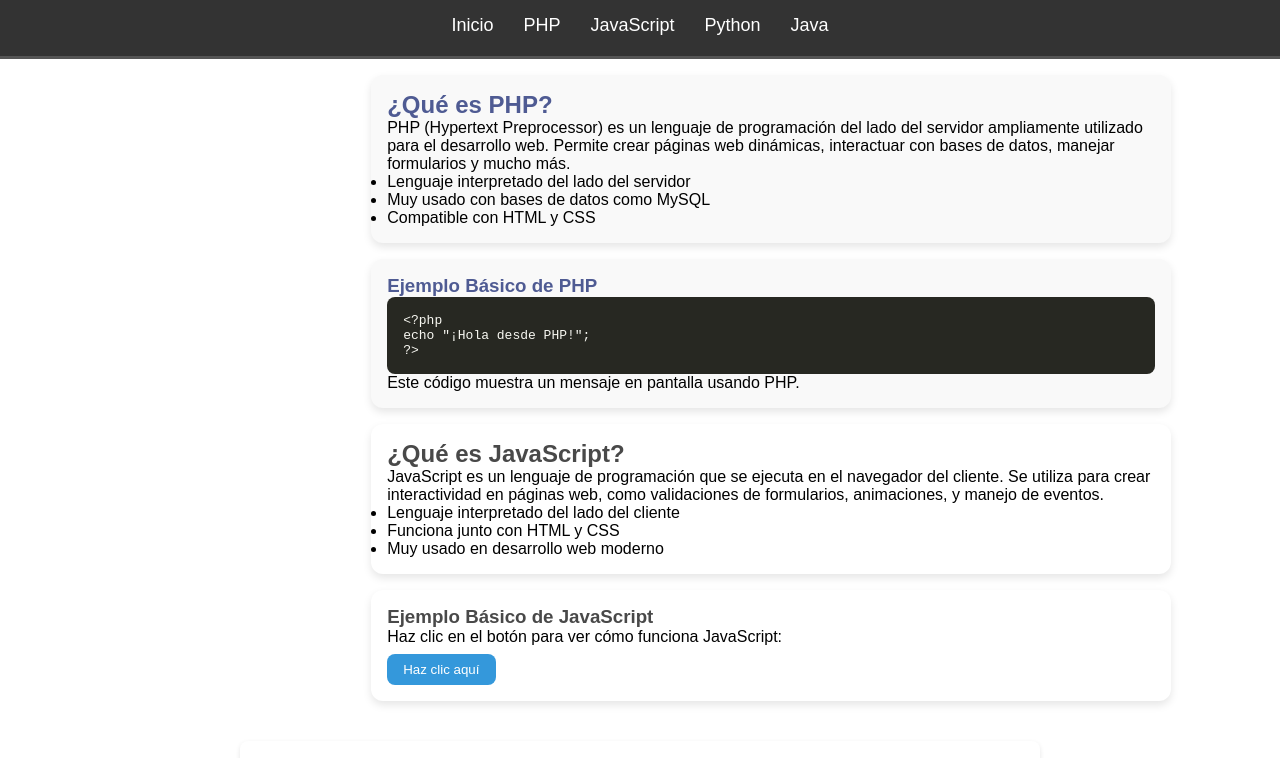
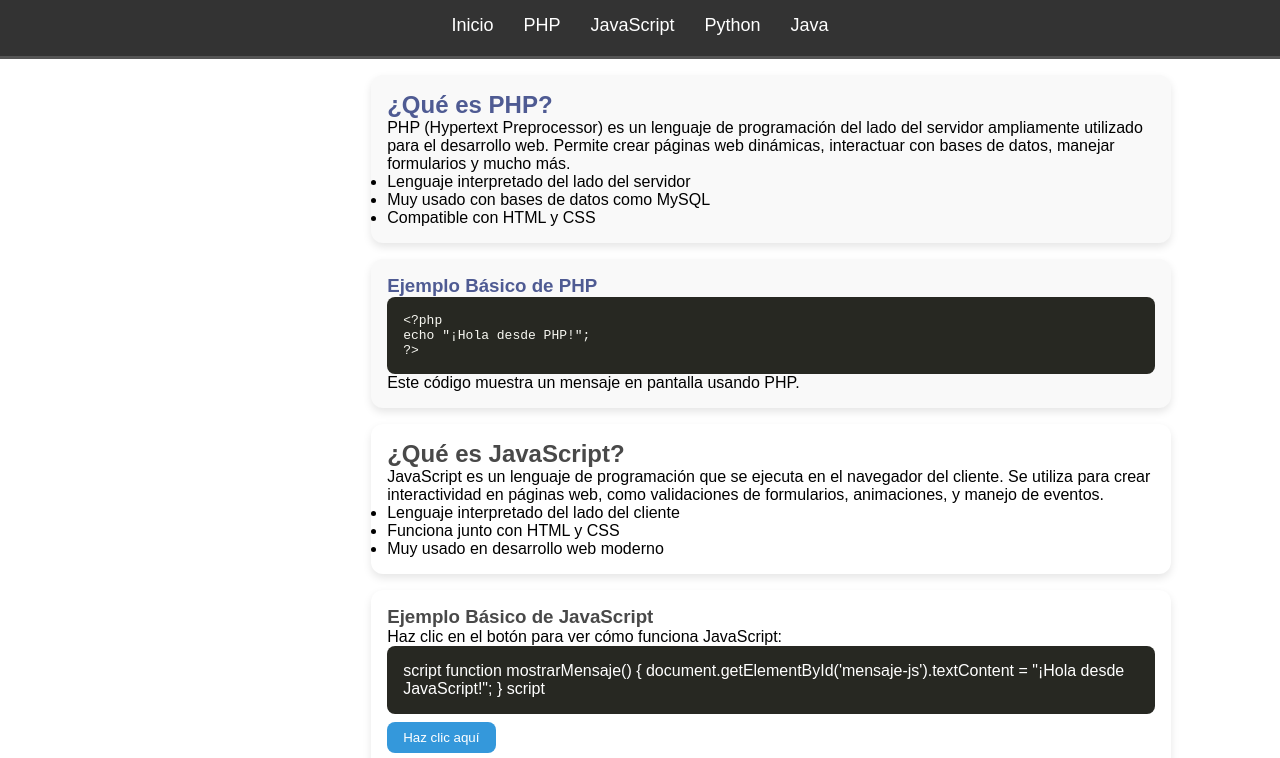
Before and after one commit to 2007-ghost/language_dev, a plain HTML site: page index.html in a window 1280 px wide. Shown: the top 758 px of the page. Drawn offline with Linux system fonts and the light colour scheme.

Commit message:
feat: actualización del ejemplo de JavaScript para mostrar un mensaje

```diff
--- a/index.html
+++ b/index.html
@@ -49,6 +49,16 @@ echo "¡Hola desde PHP!";
 <section id="js-example">
   <h3>Ejemplo Básico de JavaScript</h3>
   <p>Haz clic en el botón para ver cómo funciona JavaScript:</p>
+
+  <p class="example-js">
+    script
+    function mostrarMensaje() {
+      document.getElementById('mensaje-js').textContent = "¡Hola desde JavaScript!";
+    }
+  script
+  </p>
+
+
   <button onclick="mostrarMensaje()">Haz clic aquí</button>
   <p id="mensaje-js"></p>
 
--- a/style.css
+++ b/style.css
@@ -73,6 +73,14 @@ pre {
 
 #js-info h2, #js-example h3 {
   color: #494949;
+}
+
+.example-js{
+  background: #272822;
+  padding: 1rem;
+  border-radius: 8px;
+  overflow-x: auto;
+  color: #fff;
 }
 
 button {
```
